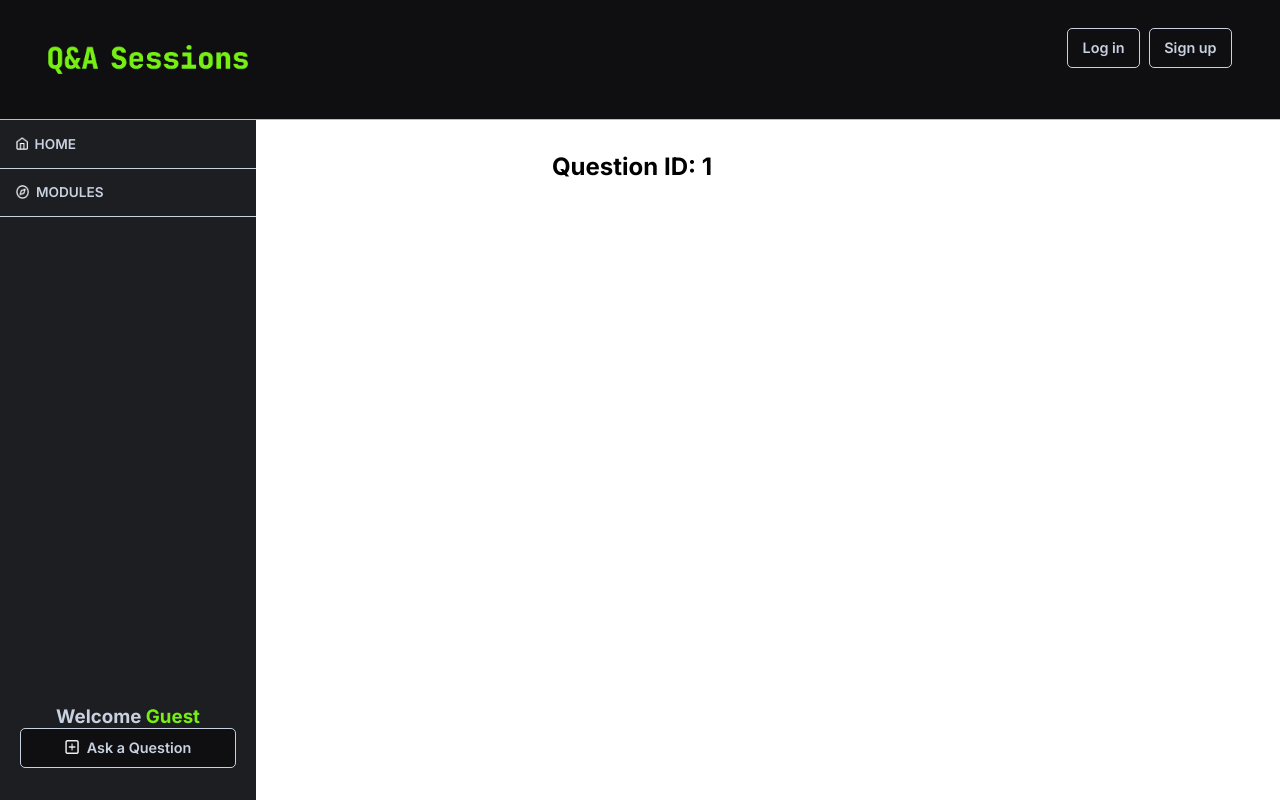
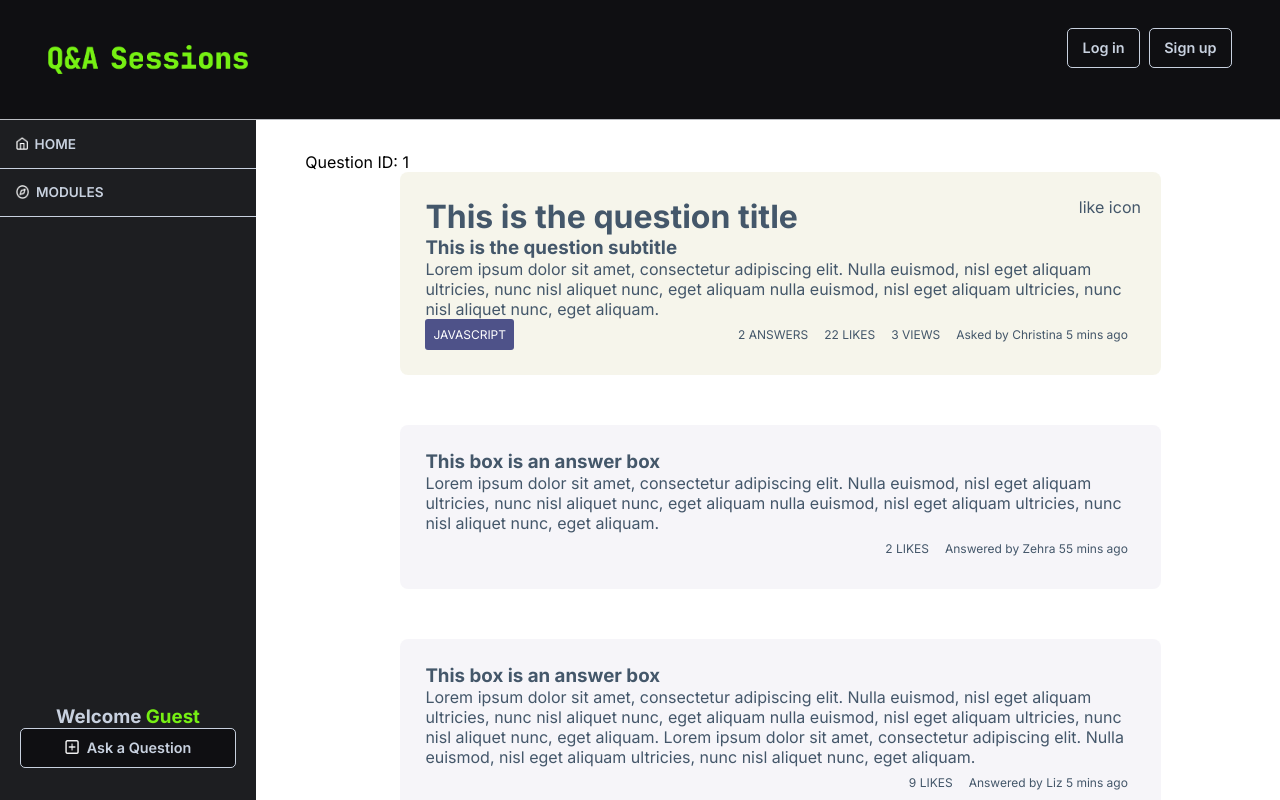
Before and after one commit to Lenindelrionicaragua/Q-And-A, a React app in the folder client/: page /1 in a window 1280 px wide. Built offline with nearby package versions, Linux system fonts and the light colour scheme.

Commit message:
create question details page

```diff
--- a/client/src/App.jsx
+++ b/client/src/App.jsx
@@ -7,8 +7,7 @@ import PageContent from "./components/ui/PageContent";
 import Home from "./pages/Home/Home";
 import CreateUser from "./pages/User/CreateUser";
 import UserList from "./pages/User/UserList";
-import QuestionDetail from "./pages/QuestionDetailForAnotherUser/QuestionDetail";
-import QuestionDetails from "./pages/QuestionDetails";
+import QuestionDetails from "./pages/QuestionDetails/QuestionDetails";
 import "./App.css";
 import { AuthProvider } from "./Context/AuthContext";
 import LoginPage from "./pages/LoginPage/LoginPage";
@@ -29,7 +28,6 @@ const App = () => {
             <Route path="/user" element={<UserList />} />
             <Route path="/user/create" element={<CreateUser />} />
             <Route path="/:id" element={<QuestionDetails />} />
-            <Route path="/questiondetail" element={<QuestionDetail />} />
           </Routes>
         </PageContent>
       </>
--- a/client/src/components/CreateAnswerBox/CreateAnswerBox.js
+++ b/client/src/components/CreateAnswerBox/CreateAnswerBox.js
@@ -18,7 +18,7 @@ const CreateAnswerBox = ({ handleSubmit }) => {
         <div className="description-wrapper">
           <h3>This is a create answer box</h3>
           <p>Save your changes before leaving the page</p>
-        </div>{" "}
+        </div>
         <hr />
         <input
           placeholder="INSERT TITLE"
--- a/client/src/pages/QuestionDetails.jsx
+++ /dev/null
@@ -1,10 +0,0 @@
-import React from "react";
-import { useParams } from "react-router-dom";
-
-const QuestionDetails = () => {
-  const { id } = useParams();
-
-  return <h2>Question ID: {id}</h2>;
-};
-
-export default QuestionDetails;
--- a/client/src/pages/QuestionDetailForAnotherUser/QuestionDetail.jsx
+++ b/client/src/pages/QuestionDetails/QuestionDetails.jsx
@@ -2,10 +2,14 @@ import React, { useEffect, useState } from "react";
 import QuestionBox from "../../components/QuestionBox/QuestionBox";
 import AnswerBox from "../../components/AnswerBox/AnswerBox";
 import CreateAnswerBox from "../../components/CreateAnswerBox/CreateAnswerBox";
+import { useParams } from "react-router-dom";
 
 const QuestionDetail = () => {
   const [question, setQuestion] = useState({});
   const [answers, setAnswers] = useState([]);
+  const { id } = useParams();
+
+  //We should fetch the question and answers from the server using the id and set the state accordingly. I used a mock data for now.
 
   useEffect(() => {
     setQuestion({
@@ -14,10 +18,10 @@ const QuestionDetail = () => {
       content:
         "Lorem ipsum dolor sit amet, consectetur adipiscing elit. Nulla euismod, nisl eget aliquam ultricies, nunc nisl aliquet nunc, eget aliquam nulla euismod, nisl eget aliquam ultricies, nunc nisl aliquet nunc, eget aliquam. ",
       module: "JAVASCRIPT",
-      likeCount: 2,
+      likeCount: 22,
       answerCount: 2,
       viewCount: 3,
-      userName: "Zehra",
+      userName: "Christina",
       time: 5,
     });
 
@@ -33,16 +37,13 @@ const QuestionDetail = () => {
         content:
           "Lorem ipsum dolor sit amet, consectetur adipiscing elit. Nulla euismod, nisl eget aliquam ultricies, nunc nisl aliquet nunc, eget aliquam nulla euismod, nisl eget aliquam ultricies, nunc nisl aliquet nunc, eget aliquam. Lorem ipsum dolor sit amet, consectetur adipiscing elit. Nulla euismod, nisl eget aliquam ultricies, nunc nisl aliquet nunc, eget aliquam. ",
         likeCount: 9,
-        userName: "Zek",
+        userName: "Liz",
         time: 5,
       },
     ]);
   }, []);
 
   const handleSubmit = (answerTitle, answerContent) => {
-    console.log(answerTitle);
-    console.log(answerContent);
-
     const newAnswer = {
       title: answerTitle,
       content: answerContent,
@@ -67,6 +68,7 @@ const QuestionDetail = () => {
 
   return (
     <div>
+      <p>Question ID: {id}</p>
       <QuestionBox question={question} />
       {answers.map((answer, i) => (
         <AnswerBox key={i} answer={answer} />
```
